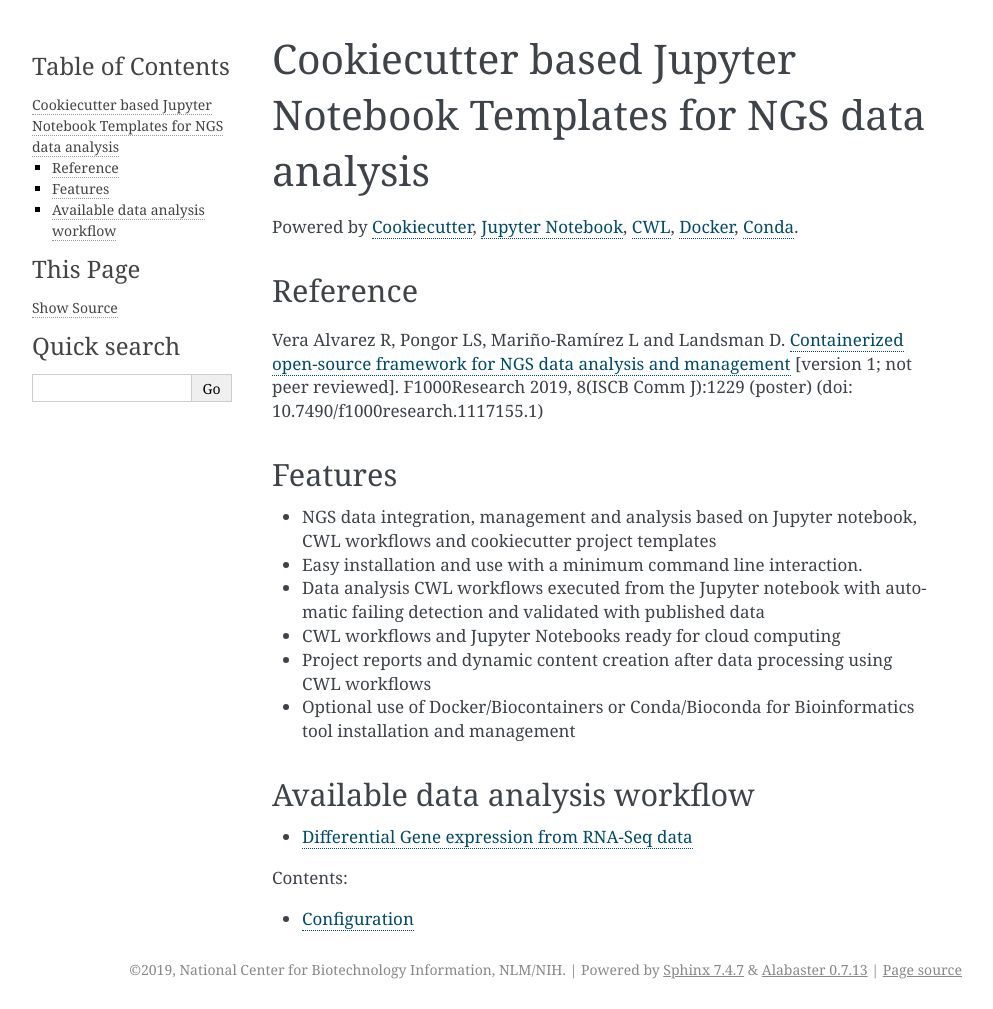
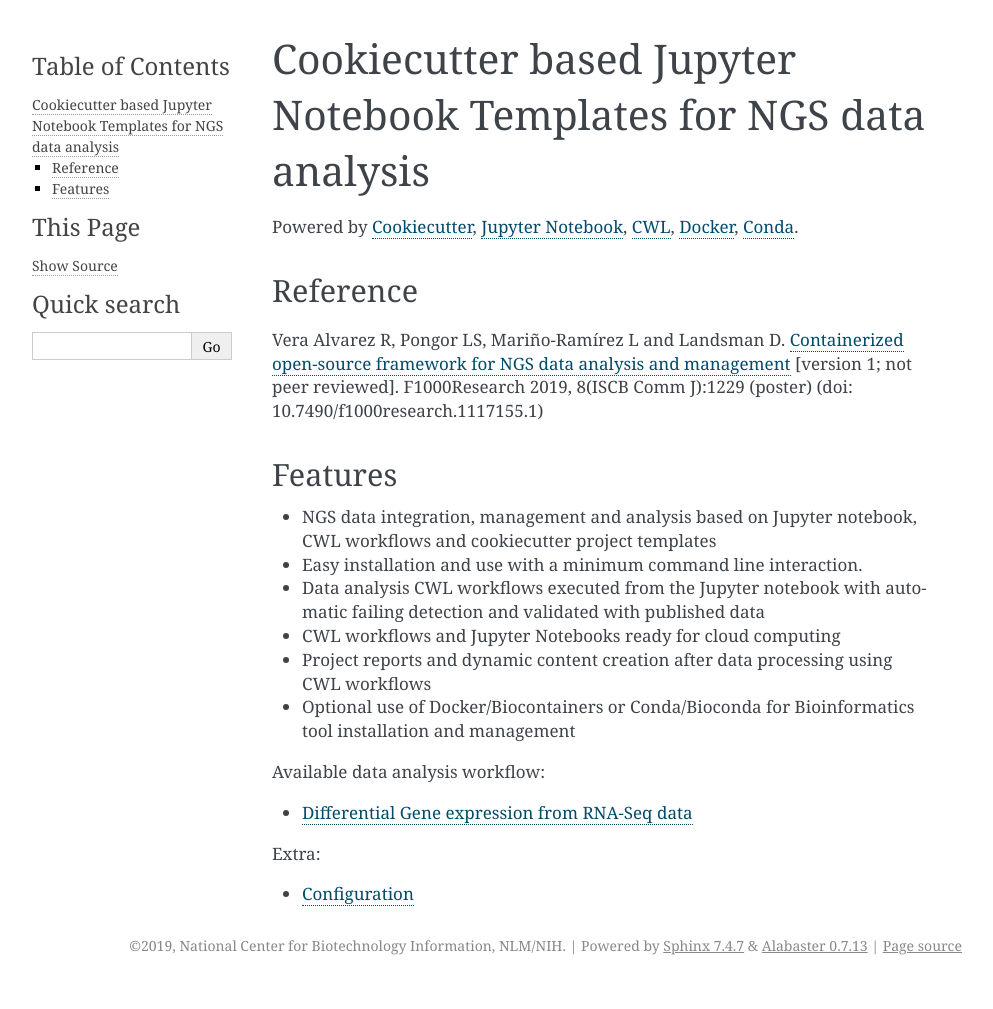
Before and after one commit to ncbi/pm4ngs, a Sphinx documentation site: the page built from docs/source/index.rst, in a window 1280 px wide. Shown: the whole page, without its empty margins (148-1141 px from the left). Built offline with Sphinx 7.4.7, drawn with Linux system fonts in a browser that asks for light colours; after the commit the page ends 985 px from its top, so only the background shows below that.

Commit message:
Update docs

```diff
--- a/docs/source/index.rst
+++ b/docs/source/index.rst
@@ -19,14 +19,15 @@
 * Optional use of Docker/Biocontainers or Conda/Bioconda for Bioinformatics tool installation and management
 
 
-Available data analysis workflow
----------------------------------
+.. toctree::
+   :maxdepth: 1
+   :caption: Available data analysis workflow:
 
-* :ref:`Differential Gene expression from RNA-Seq data`
+   diff_gene_exp_rnaseq
 
 .. toctree::
    :maxdepth: 2
-   :caption: Contents:
+   :caption: Extra:
 
    configuration
 
```
